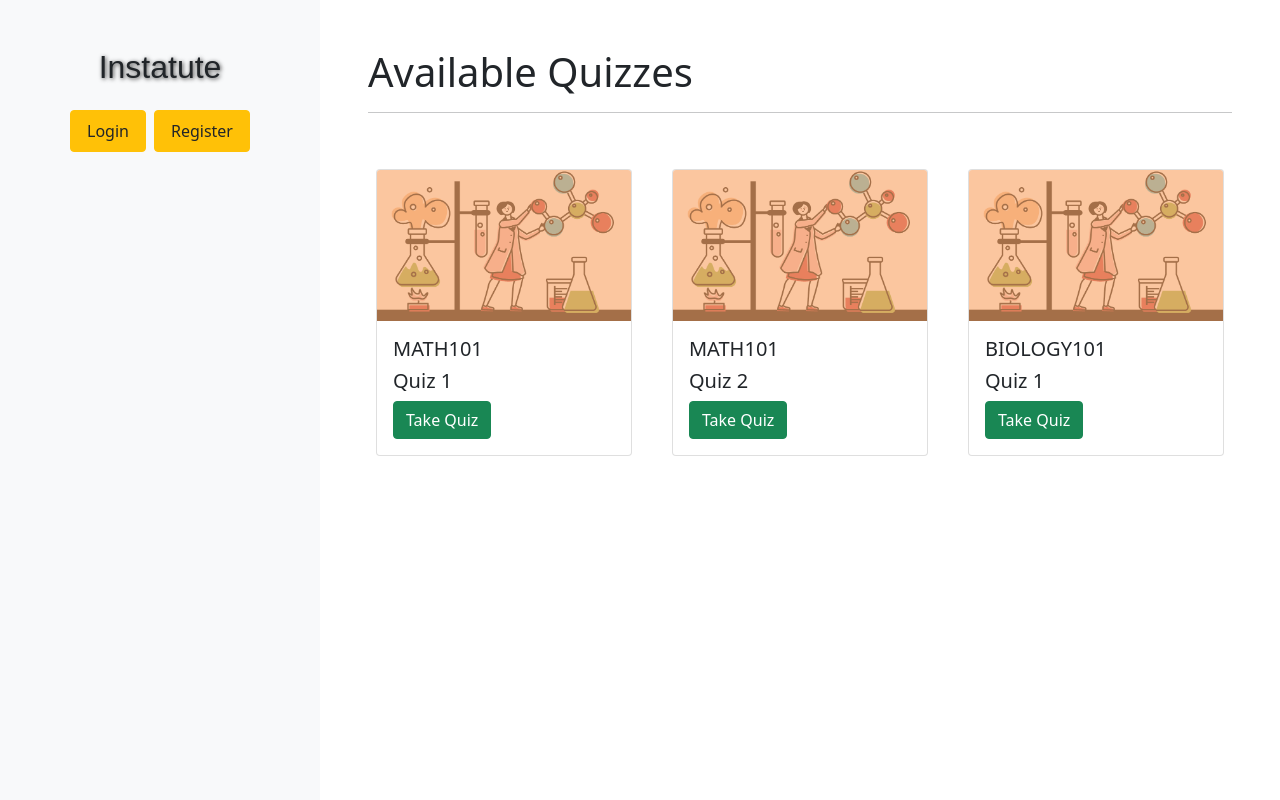
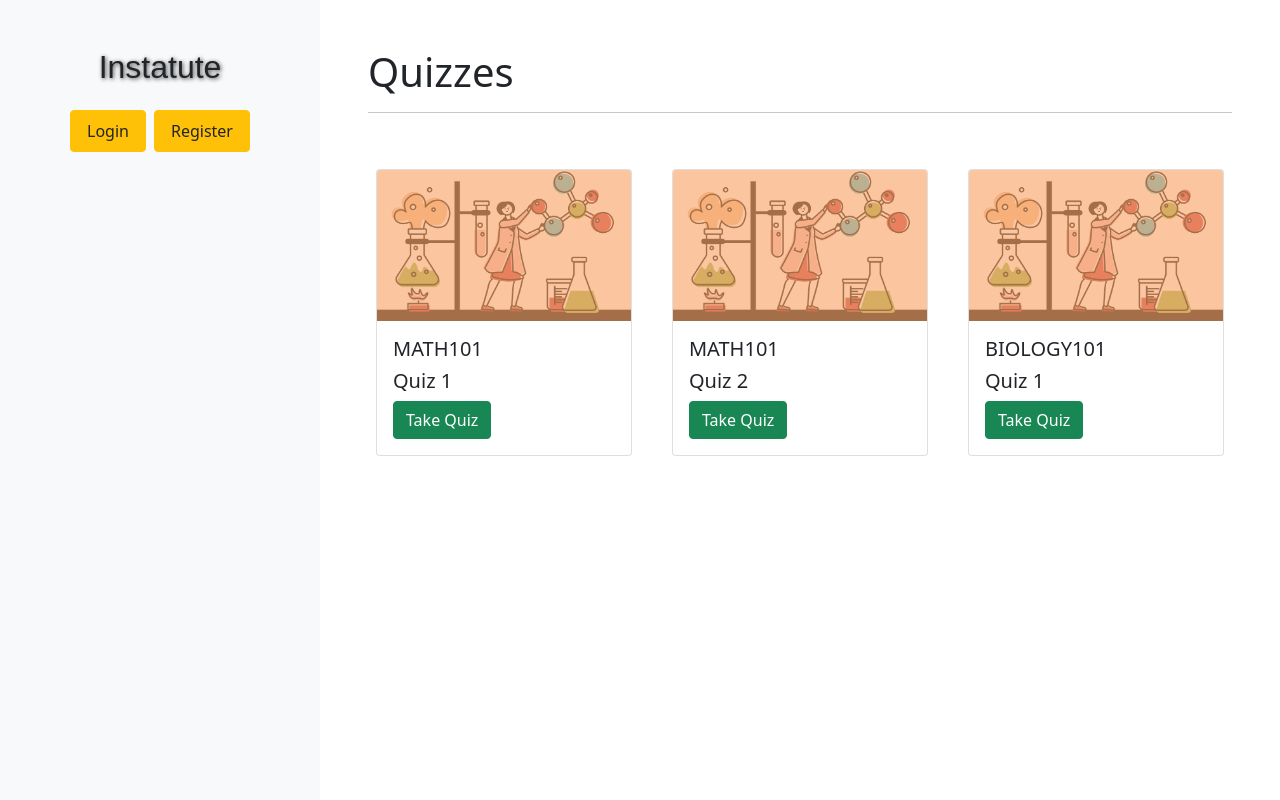
Before and after one commit to zyferion/cos60010, a Django app: page /quiz/ in a window 1280 px wide. Run offline with Django 4.2, Linux system fonts and the light colour scheme; data comes from the database, SQL or seed files in the repository; some libraries are stand-ins or nearby versions; some web fonts are replaced.

Commit message:
Formatting consistency

```diff
--- a/quiz/templates/quiz/quiz_list.html
+++ b/quiz/templates/quiz/quiz_list.html
@@ -33,7 +33,7 @@ Quiz List
     </div>
 </div>
 
-<div class="h1">Available Quizzes</div>
+<div class="h1">Quizzes</div>
 <hr>
 
 <div class="row mb-5 mt-5 d-flex justify-content-centent">
```
